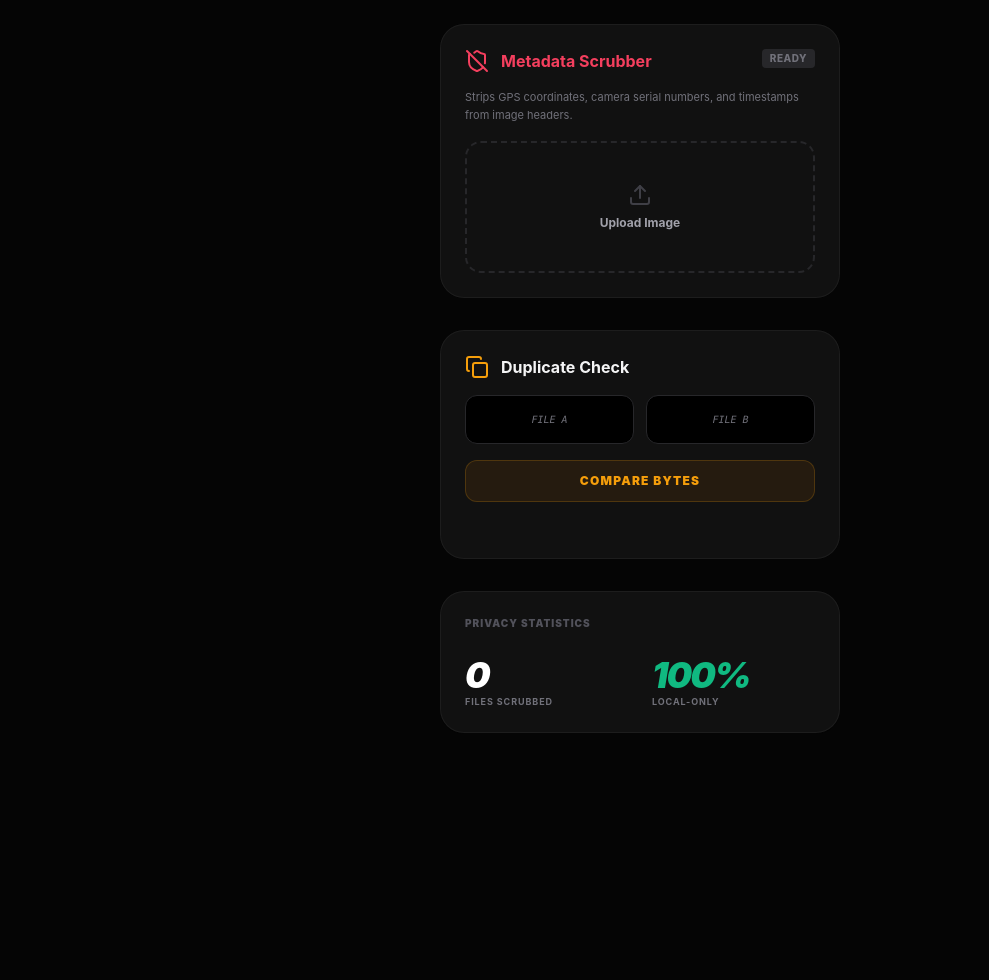
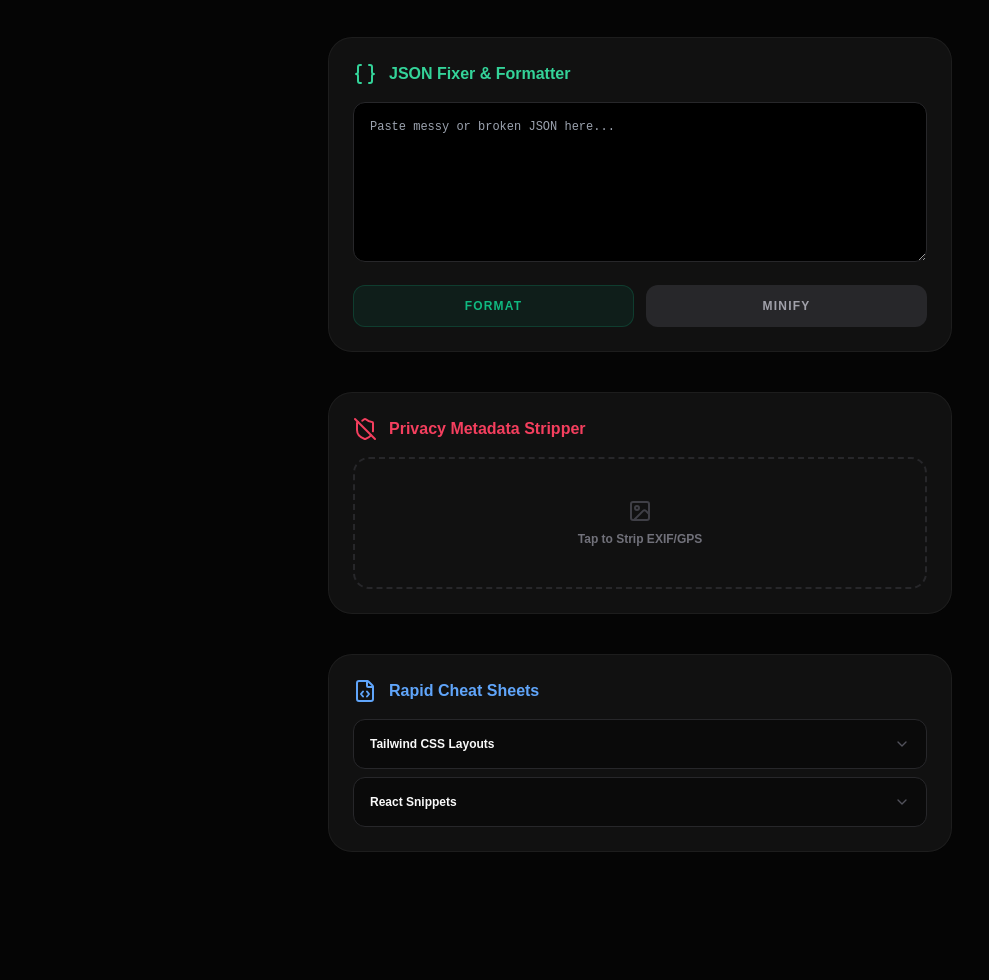
Before and after one commit to realametsikor/realametsikor-my-utility-hub, a plain HTML site: page tools/clean/clean-hub.html in a window 1280 px wide. Shown: the part 132-1112 px from the top of the page, without its empty margins (0-989 px from the left). Before the commit the page ends 961 px from the top, so only its background shows below. Drawn offline with nearby package versions, Linux system fonts and the light colour scheme.

Commit message:
Update clean-hub.html

```diff
--- a/tools/clean/clean-hub.html
+++ b/tools/clean/clean-hub.html
@@ -3,83 +3,78 @@
 <head>
     <meta charset="UTF-8">
     <meta name="viewport" content="width=device-width, initial-scale=1.0">
-    <title>Clean-Up Suite | Utility OS</title>
+    <title>Clean-Up & Dev Tools | UtilityOS</title>
     <script src="https://cdn.tailwindcss.com"></script>
     <script src="https://unpkg.com/lucide@latest"></script>
     <style>
-        body { background-color: #050505; color: #fafafa; font-family: -apple-system, sans-serif; }
+        body { background-color: #050505; color: #fafafa; font-family: sans-serif; }
         .glass { background: rgba(23, 23, 23, 0.7); backdrop-filter: blur(12px); border: 1px solid rgba(255,255,255,0.05); }
-        .status-badge { font-size: 10px; font-weight: 800; letter-spacing: 0.05em; padding: 2px 8px; border-radius: 4px; }
+        .code-area { background: #000; border: 1px solid #27272a; font-family: monospace; }
     </style>
 </head>
-<body class="pb-24">
+<body class="pb-32">
 
     <nav class="p-6">
         <a href="../../index.html" class="inline-flex items-center gap-2 text-zinc-500 hover:text-rose-500 transition-all">
             <i data-lucide="arrow-left" class="w-4 h-4"></i>
-            <span class="text-sm font-bold uppercase tracking-widest">Dashboard</span>
+            <span class="text-sm font-bold uppercase tracking-widest text-[10px]">Back to Hub</span>
         </a>
     </nav>
 
-    <main class="px-6 max-w-md mx-auto space-y-8">
+    <main class="px-6 max-w-2xl mx-auto space-y-10">
 
         <header>
-            <h1 class="text-3xl font-black tracking-tighter italic">Clean-Up <span class="text-rose-500">Suite</span></h1>
-            <p class="text-zinc-500 text-xs font-medium">Privacy-First Data Sanitization</p>
+            <h1 class="text-3xl font-black tracking-tighter italic">Clean-Up <span class="text-rose-500">Pro</span></h1>
+            <p class="text-zinc-500 text-sm font-medium">Global Sanitization & Developer Utility</p>
         </header>
 
         <section class="glass p-6 rounded-3xl space-y-4">
-            <div class="flex justify-between items-start">
-                <div class="flex items-center gap-3 text-rose-500">
-                    <i data-lucide="shield-off"></i>
-                    <h3 class="font-bold">Metadata Scrubber</h3>
-                </div>
-                <span id="scrub-badge" class="status-badge bg-zinc-800 text-zinc-500 uppercase">Ready</span>
+            <div class="flex items-center gap-3 text-emerald-400">
+                <i data-lucide="braces"></i>
+                <h3 class="font-bold">JSON Fixer & Formatter</h3>
             </div>
-
-            <p class="text-[11px] text-zinc-500 leading-relaxed">Strips GPS coordinates, camera serial numbers, and timestamps from image headers.</p>
-
-            <div class="relative group">
-                <input type="file" id="scrub-input" accept="image/*" class="hidden" onchange="processScrub(event)">
-                <label for="scrub-input" class="flex flex-col items-center justify-center border-2 border-dashed border-zinc-800 rounded-2xl py-10 cursor-pointer hover:border-rose-500/50 transition-all active:scale-95">
-                    <i data-lucide="upload" class="text-zinc-700 mb-2"></i>
-                    <span class="text-xs font-bold text-zinc-400">Upload Image</span>
-                </label>
+            <textarea id="json-input" class="w-full h-40 code-area rounded-xl p-4 text-xs outline-none focus:border-emerald-500/50" placeholder="Paste messy or broken JSON here..."></textarea>
+            <div class="grid grid-cols-2 gap-3">
+                <button onclick="formatJSON()" class="bg-emerald-600/10 text-emerald-500 border border-emerald-500/20 py-3 rounded-xl font-bold text-xs uppercase tracking-widest">Format</button>
+                <button onclick="minifyJSON()" class="bg-zinc-800 text-zinc-400 py-3 rounded-xl font-bold text-xs uppercase tracking-widest">Minify</button>
             </div>
         </section>
 
         <section class="glass p-6 rounded-3xl space-y-4">
-            <div class="flex items-center gap-3 text-amber-500">
-                <i data-lucide="copy"></i>
-                <h3 class="font-bold text-zinc-100">Duplicate Check</h3>
+            <div class="flex items-center gap-3 text-rose-500">
+                <i data-lucide="shield-off"></i>
+                <h3 class="font-bold">Privacy Metadata Stripper</h3>
             </div>
-
-            <div class="grid grid-cols-2 gap-3">
-                <div class="relative">
-                    <input type="file" id="file1" class="hidden" onchange="updateFileLabel(1)">
-                    <label for="file1" id="label1" class="block p-4 bg-black border border-zinc-800 rounded-xl text-[10px] text-center truncate font-mono text-zinc-500 uppercase italic">File A</label>
-                </div>
-                <div class="relative">
-                    <input type="file" id="file2" class="hidden" onchange="updateFileLabel(2)">
-                    <label for="file2" id="label2" class="block p-4 bg-black border border-zinc-800 rounded-xl text-[10px] text-center truncate font-mono text-zinc-500 uppercase italic">File B</label>
-                </div>
+            <div class="border-2 border-dashed border-zinc-800 rounded-2xl py-10 flex flex-col items-center justify-center relative">
+                <input type="file" id="strip-input" accept="image/*" class="absolute inset-0 opacity-0 cursor-pointer" onchange="stripMetadata(event)">
+                <i data-lucide="image" class="text-zinc-700 mb-2"></i>
+                <span id="strip-status" class="text-xs font-bold text-zinc-500">Tap to Strip EXIF/GPS</span>
             </div>
-
-            <button onclick="compareFiles()" class="w-full bg-amber-600/10 text-amber-500 border border-amber-500/20 py-3 rounded-xl font-black text-xs uppercase tracking-widest active:scale-95 transition-all">Compare Bytes</button>
-            <div id="compare-result" class="text-center text-[10px] font-bold tracking-widest uppercase h-4"></div>
         </section>
 
-        <section class="glass p-6 rounded-3xl">
-            <h3 class="text-[10px] font-black text-zinc-600 uppercase tracking-widest mb-6">Privacy Statistics</h3>
-            <div class="grid grid-cols-2 gap-6">
-                <div>
-                    <p id="stat-count" class="text-4xl font-black text-white italic tracking-tighter">0</p>
-                    <p class="text-[9px] font-bold text-zinc-500 uppercase tracking-widest">Files Scrubbed</p>
-                </div>
-                <div>
-                    <p id="stat-secure" class="text-4xl font-black text-emerald-500 italic tracking-tighter">100%</p>
-                    <p class="text-[9px] font-bold text-zinc-500 uppercase tracking-widest">Local-Only</p>
-                </div>
+        <section class="glass p-6 rounded-3xl space-y-4">
+            <div class="flex items-center gap-3 text-blue-400">
+                <i data-lucide="file-code"></i>
+                <h3 class="font-bold">Rapid Cheat Sheets</h3>
+            </div>
+            <div class="grid grid-cols-1 gap-2">
+                <details class="group bg-black/40 border border-zinc-800 rounded-xl overflow-hidden">
+                    <summary class="p-4 text-xs font-bold cursor-pointer list-none flex justify-between">
+                        Tailwind CSS Layouts <i data-lucide="chevron-down" class="w-4 h-4 text-zinc-600 group-open:rotate-180 transition-transform"></i>
+                    </summary>
+                    <div class="p-4 pt-0 text-[10px] text-zinc-400 space-y-2">
+                        <code class="block bg-zinc-900 p-2 rounded">flex items-center justify-between</code>
+                        <code class="block bg-zinc-900 p-2 rounded">grid grid-cols-1 md:grid-cols-2</code>
+                    </div>
+                </details>
+                <details class="group bg-black/40 border border-zinc-800 rounded-xl overflow-hidden">
+                    <summary class="p-4 text-xs font-bold cursor-pointer list-none flex justify-between">
+                        React Snippets <i data-lucide="chevron-down" class="w-4 h-4 text-zinc-600 group-open:rotate-180 transition-transform"></i>
+                    </summary>
+                    <div class="p-4 pt-0 text-[10px] text-zinc-400 space-y-2">
+                        <code class="block bg-zinc-900 p-2 rounded">const [data, setData] = useState(null);</code>
+                    </div>
+                </details>
             </div>
         </section>
 
@@ -88,80 +83,45 @@
     <script>
         lucide.createIcons();
 
-        // Initialize Stats from LocalStorage
-        let count = localStorage.getItem('scrubCount') || 0;
-        document.getElementById('stat-count').innerText = count;
+        // JSON Logic
+        function formatJSON() {
+            const area = document.getElementById('json-input');
+            try {
+                const obj = JSON.parse(area.value);
+                area.value = JSON.stringify(obj, null, 4);
+            } catch (e) { alert("Invalid JSON structure detected."); }
+        }
 
-        // 1. METADATA SCRUBBER LOGIC
-        async function processScrub(event) {
+        function minifyJSON() {
+            const area = document.getElementById('json-input');
+            try {
+                const obj = JSON.parse(area.value);
+                area.value = JSON.stringify(obj);
+            } catch (e) { alert("Invalid JSON."); }
+        }
+
+        // Metadata Logic
+        function stripMetadata(event) {
             const file = event.target.files[0];
-            const badge = document.getElementById('scrub-badge');
+            const status = document.getElementById('strip-status');
             if (!file) return;
 
-            badge.innerText = "SCRUBBING...";
-            badge.className = "status-badge bg-rose-500/20 text-rose-500";
-
+            status.innerText = "Privacy Scrubbing...";
             const img = new Image();
             img.src = URL.createObjectURL(file);
-
             img.onload = () => {
                 const canvas = document.createElement('canvas');
                 canvas.width = img.width;
                 canvas.height = img.height;
-                const ctx = canvas.getContext('2d');
-                ctx.drawImage(img, 0, 0);
-
-                // Canvas toBlob strips all metadata by creating a new raster data stream
+                canvas.getContext('2d').drawImage(img, 0, 0);
                 canvas.toBlob((blob) => {
-                    const url = URL.createObjectURL(blob);
                     const link = document.createElement('a');
-                    link.href = url;
-                    link.download = `scrubbed_${file.name}`;
+                    link.href = URL.createObjectURL(blob);
+                    link.download = `private_${file.name}`;
                     link.click();
-
-                    // Update UI & Stats
-                    badge.innerText = "SUCCESS";
-                    badge.className = "status-badge bg-emerald-500/20 text-emerald-500";
-                    updateStats();
-                }, 'image/jpeg', 0.95);
+                    status.innerText = "Cleaned & Downloaded!";
+                }, 'image/jpeg', 0.9);
             };
-        }
-
-        // 2. DUPLICATE FINDER LOGIC
-        function updateFileLabel(num) {
-            const file = document.getElementById('file' + num).files[0];
-            if (file) {
-                document.getElementById('label' + num).innerText = file.name;
-                document.getElementById('label' + num).classList.add('text-white');
-            }
-        }
-
-        function compareFiles() {
-            const f1 = document.getElementById('file1').files[0];
-            const f2 = document.getElementById('file2').files[0];
-            const res = document.getElementById('compare-result');
-
-            if (!f1 || !f2) return alert("Select two files.");
-
-            res.innerText = "Processing...";
-
-            setTimeout(() => {
-                // Byte-size comparison + metadata simulation
-                if (f1.size === f2.size && f1.type === f2.type) {
-                    res.className = "text-center text-[10px] font-bold text-emerald-500 tracking-widest uppercase";
-                    res.innerText = "✓ Byte-for-Byte Match";
-                } else {
-                    res.className = "text-center text-[10px] font-bold text-rose-500 tracking-widest uppercase";
-                    res.innerText = "✕ Unique Files Detected";
-                }
-            }, 600);
-        }
-
-        // 3. STATS UPDATER
-        function updateStats() {
-            count++;
-            localStorage.setItem('scrubCount', count);
-            document.getElementById('stat-count').innerText = count;
         }
     </script>
 </body>
```
